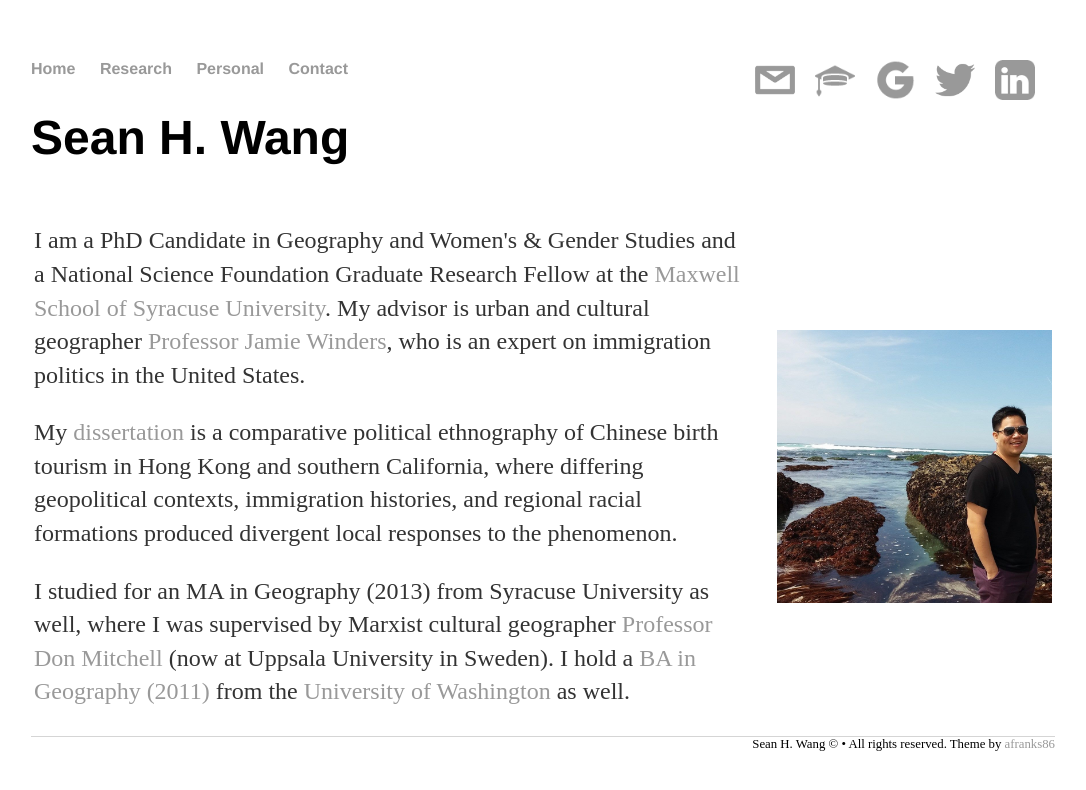
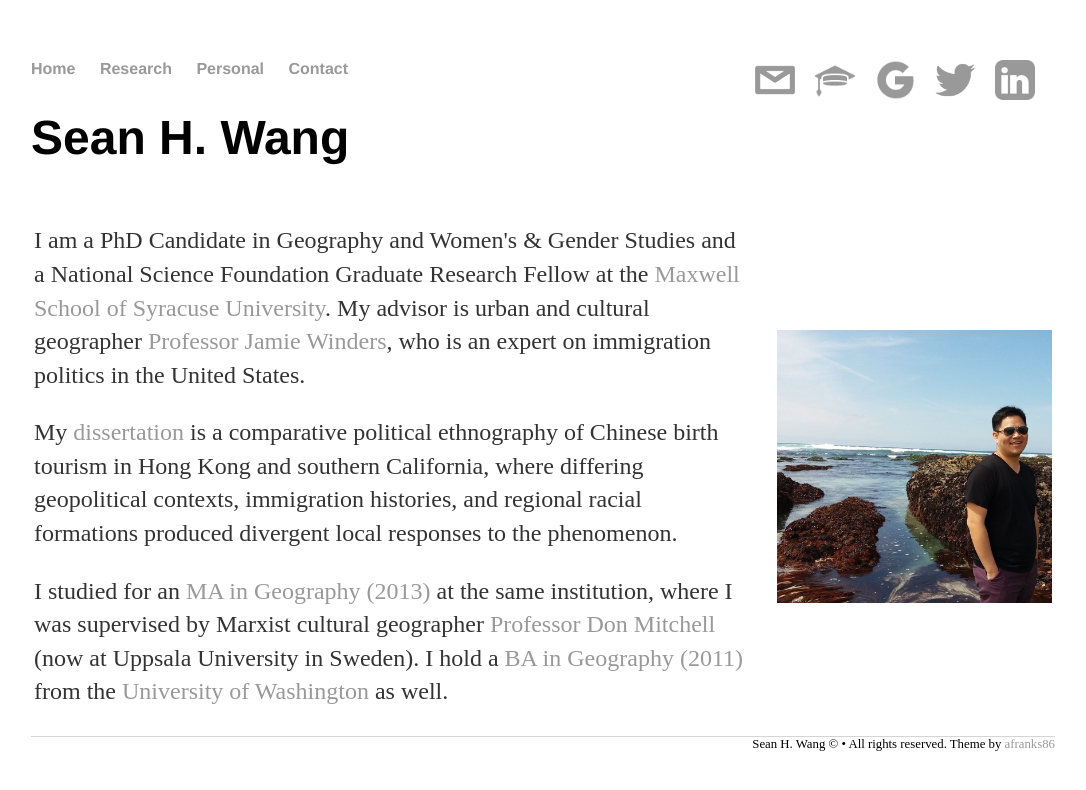
Before and after one commit to SeanyWang/seanywang.github.io, a Jekyll site: the page built from index.html, in a window 1280 px wide. Shown: the top 790 px of the page, without its empty margins (97-1183 px from the left). Built offline with Jekyll 4.4.1, drawn with Linux system fonts in a browser that asks for light colours; nearby versions of some CDN libraries.

Commit message:
minor changes to frontpage

```diff
--- a/index.html
+++ b/index.html
@@ -15,7 +15,7 @@ title: Sean H. Wang - Home
           My <a href="http://scholar.syr.edu/scholars/2015-16/wang.html">dissertation</a> is a comparative political ethnography of Chinese birth tourism in Hong Kong and southern California, where differing geopolitical contexts, immigration histories, and regional racial formations produced divergent local responses to the phenomenon.
         </p>
         <p>
-          I studied for an MA in Geography (2013) from Syracuse University as well, where I was supervised by Marxist cultural geographer <a href="https://www.maxwell.syr.edu/geo/Mitchell,_Don/">Professor Don Mitchell</a> (now at Uppsala University in Sweden). I hold a <a href="https://geography.washington.edu/news/2016/08/23/geography-alum-helps-unearth-wealth-orca-card-data">BA in Geography (2011)</a> from the <a href="https://geography.washington.edu/">University of Washington</a> as well.
+          I studied for an <a href="http://surface.syr.edu/thesis/12/">MA in Geography (2013)</a> at the same institution, where I was supervised by Marxist cultural geographer <a href="https://www.maxwell.syr.edu/geo/Mitchell,_Don/">Professor Don Mitchell</a> (now at Uppsala University in Sweden). I hold a <a href="https://geography.washington.edu/news/2016/08/23/geography-alum-helps-unearth-wealth-orca-card-data">BA in Geography (2011)</a> from the <a href="https://geography.washington.edu/">University of Washington</a> as well.
         </p>
       </td>
       <td width="30%">
```
